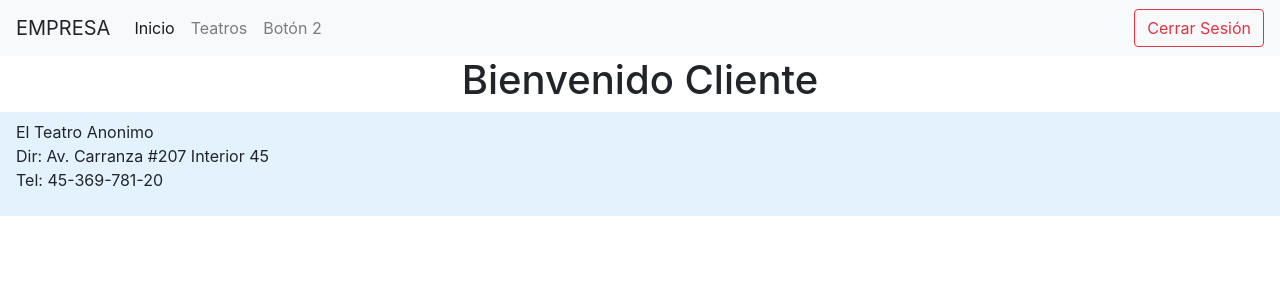
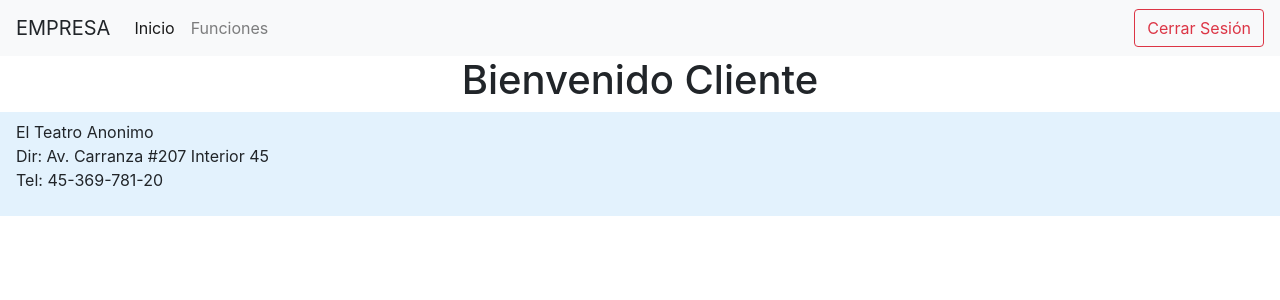
Before and after one commit to zero665/Teatros, a PHP site: page /roles/cliente/Bienvenido.php in a window 1280 px wide. Shown: the top 300 px of the page. Run offline with PHP 8.4, Linux system fonts and the light colour scheme; the visitor is signed in with stand-in values (Sample User, id 1); data that the repository does not hold is empty.

Commit message:
agregué nuevo header al cliente

```diff
--- a/includes/headerCliente.php
+++ b/includes/headerCliente.php
@@ -44,11 +44,9 @@ if ($varsesion == null || $varsesion =='') {
         <a class="nav-link" href="#">Inicio</a>
       </li>
       <li class="nav-item">
-        <a class="nav-link" href="#">Teatros</a>
+        <a class="nav-link" href="#">Funciones</a>
       </li>
-      <li class="nav-item">
-        <a class="nav-link" href="#">Botón 2</a>
-      </li>
+
 
     </ul>
       <form action="./../../control/CerrarSesion.php">
```
